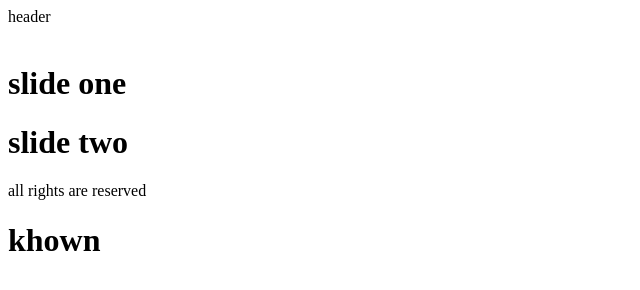
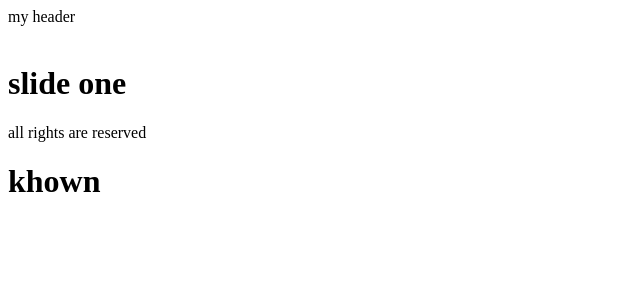
Before and after one commit to Mahdidevelooooper/gitproject, a plain HTML site: page index.html in a window 1280 px wide. Shown: the whole page, without its empty margins (0-640 px from the left). Drawn offline with Linux system fonts and the light colour scheme.

Commit message:
some changes in dev branch

```diff
--- a/index.html
+++ b/index.html
@@ -8,14 +8,13 @@
 </head>
 <body>
     <header>
-        header
+        my header
     </header>
     <div class="baner">
         <img src="banner.jpg" alt="">
     </div>
     <div class="slider">
         <h1>slide one</h1>
-        <h1>slide two</h1>
     </div>
     <footer>
         all rights are reserved
```
